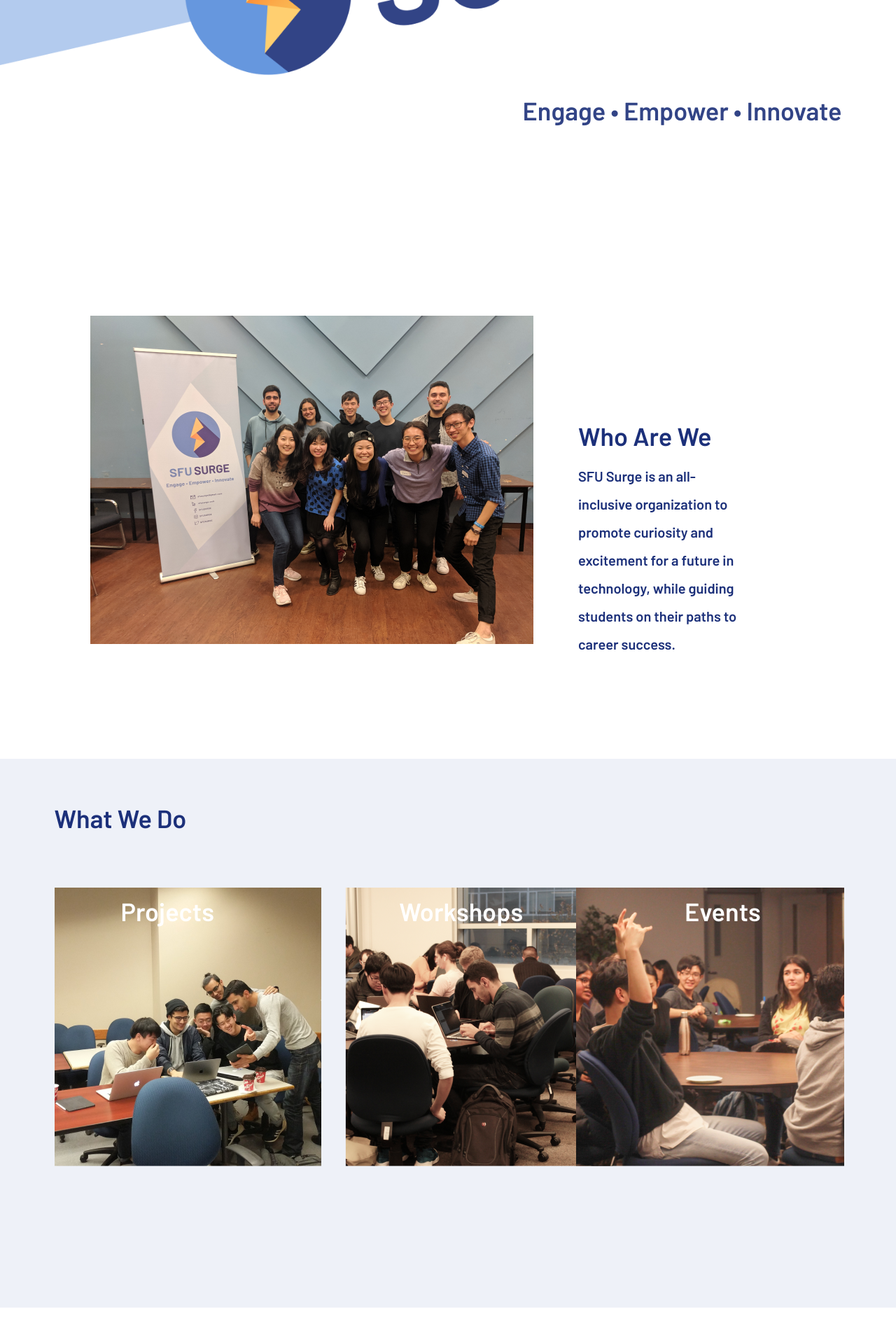
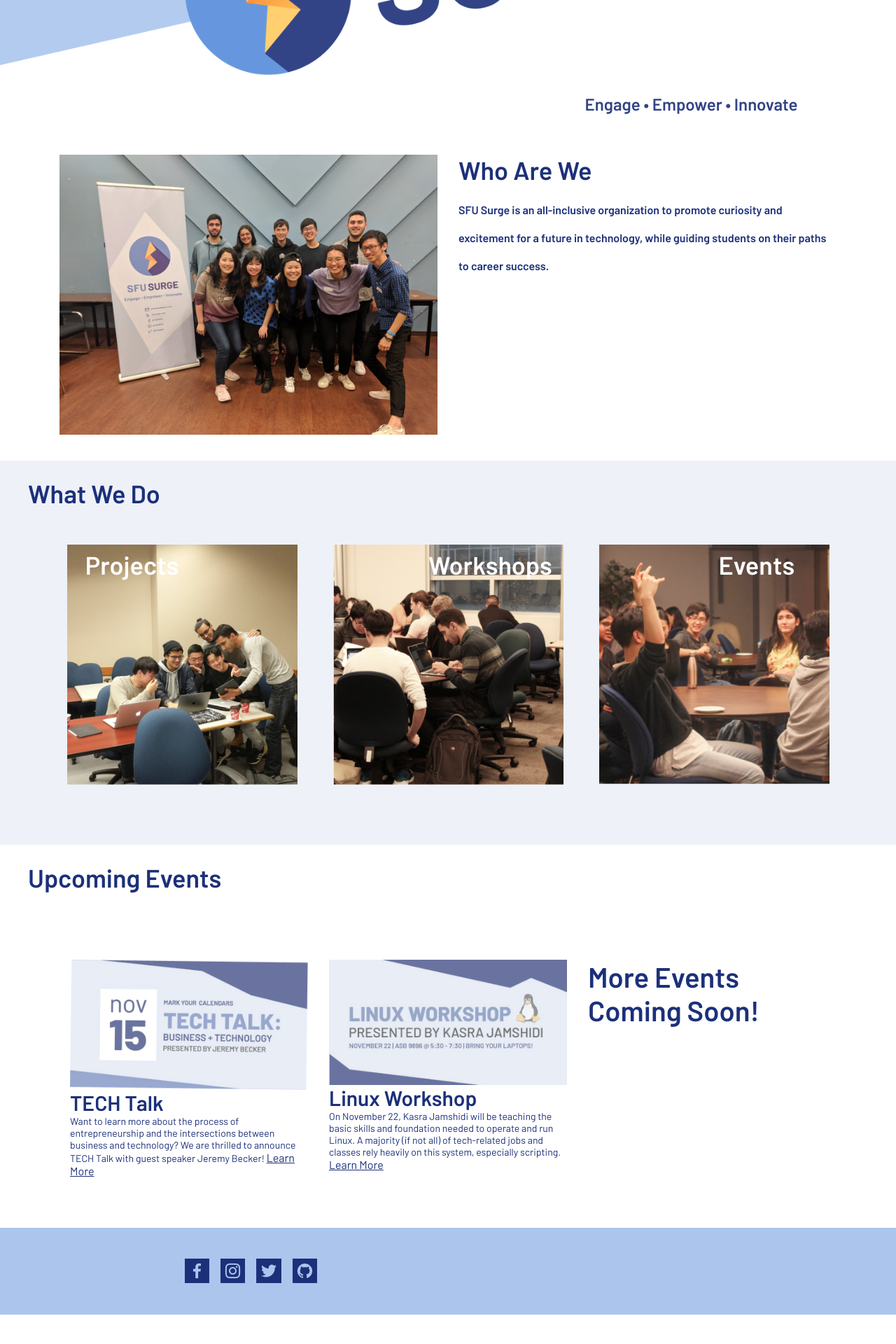
Before and after one commit to sfusurge/surgewebsite, a React (Create React App) app in the folder surge-app/: page / in a window 1280 px wide. Shown: the part 600-2520 px from the top of the page at 70% size. After the commit the page ends 2478 px from the top, so only its background shows below. Built offline with nearby package versions, Linux system fonts and the light colour scheme.

Commit message:
Bootstrapped HomePage

```diff
--- a/surge-app/package.json
+++ b/surge-app/package.json
@@ -9,7 +9,9 @@
     "@testing-library/user-event": "^7.2.1",
     "bootstrap": "^4.4.1",
     "react": "^16.12.0",
+    "react-bootstrap": "^1.0.0-beta.17",
     "react-dom": "^16.12.0",
+    "react-helmet": "^5.2.1",
     "react-router-dom": "^5.1.2",
     "react-scripts": "3.3.1"
   },
--- a/surge-app/public/index.html
+++ b/surge-app/public/index.html
@@ -7,7 +7,7 @@
     <script src="https://ajax.googleapis.com/ajax/libs/jquery/3.4.1/jquery.min.js"></script>
     <script src="https://cdnjs.cloudflare.com/ajax/libs/popper.js/1.16.0/umd/popper.min.js"></script>
     <script src="https://maxcdn.bootstrapcdn.com/bootstrap/4.4.1/js/bootstrap.min.js"></script>
-    <title>React App</title>
+    <title>SFU Surge</title>
   </head>
   <body>
     <div id="root"></div>
--- a/surge-app/src/App.css
+++ b/surge-app/src/App.css
@@ -58,16 +58,11 @@
 
 .imgAndText{
   position: relative;
-  width: 1440;
-  height: 883px;
-
+  padding:3%;
 }
 
 .whoAreWeDiv {
-  position: absolute;
-  top: 250px;
-  left: 114px;
-  bottom: 10px;
+  position: relative;
 }
 
 .imgText {
@@ -101,8 +96,6 @@
 .whoAreWeImg {
   width: 633px;
   height: 469px;
-
-
   background: #1C307A;
   mix-blend-mode: darken;
   opacity: 0.5;
@@ -119,24 +112,19 @@
 }
 
 .sectionHeadingDiv{
-  padding: 5%;
+  padding: 2%;
 }
 .whatWeDoDiv{
   position: relative;
-  margin-left: 5%;
-  height: 600px;
+  left:0;
+  right:0;
+  margin:auto;
+  padding-bottom:6%;
 }
 
-.whatWeDoImg2{
-  position: absolute;
-  top: 0%;
-  left:35%;
-  bottom: 5%;
-}
-.whatWeDoImg3{
-  position: absolute;
-  top: 0%;
-  right:5%;
+.whatWeDoImgs{
+  position: relative;
+  margin:3%;
 }
 
 .whatWeDoImgText1{
@@ -180,35 +168,32 @@
   color: #FFFFFF;
 }
 
+/* EVENTS */
+
 .eventsDiv{
   position: relative;
-  margin-left: 5%;
-  height: 600px;
+  left:0;
+  right:0;
+  margin:auto;
 }
 
-.eventsBgRectangle2{
-  position: absolute;
-  top: 0%;
-  left:34%;
-  bottom: 5%;
+.eventsBgRectangles{
+  position: relative;
 }
-.eventsBgRectangle3{
-  position: absolute;
-  top: 0%;
-  right:5%;
+.eventHeadingStyle{
+  font-family: Barlow;
+  font-style: normal;
+  font-weight: 800;
+  font-size: 30px;
+  line-height: 36px;
+  color: #1C307A;
+}
+.eventImgs{
+  position: relative;
 }
 
-.eventImg1{
-  position: absolute;
-  top:0%;
-  left: 0.5%;
-}
-
-.eventText1{
-  position: absolute;
-  width:18%;
-  top:40%;
-  left:5%;
+.eventTexts{
+  position: relative;
 }
 
 .eventTextStyle{
@@ -219,25 +204,9 @@
   line-height: 17px;
 }
 
-.eventHeadingStyle{
-  font-family: Barlow;
-  font-style: normal;
-  font-weight: 800;
-  font-size: 30px;
-  line-height: 36px;
-
-  color: #1C307A;
-}
-
-.learnMore1{
-  position: absolute;
-  top:65%;
-  right:79%;
-}
-
 
 .learnMoreStyle{
-  ont-family: Barlow;
+  font-family: Barlow;
   font-style: normal;
   font-weight: 500;
   font-size: 16px;
@@ -247,30 +216,8 @@
   color: #1C307A;
 }
 
-.eventImg2{
-  position: absolute;
-  top:0%;
-  left: 3%;
-}
-
-.eventText2{
-  position: absolute;
-  width:60%;
-  top:40%;
-  left:18%;
-}
-
-.learnMore2{
-  position: absolute;
-  top:65%;
-  right:20%;
-}
-
 .moreComing{
-  position: absolute;
-  width:20%;
-  right: 8%;
-  top:30%;
+  position: relative;
 }
 
 .moreComingStyle{
@@ -279,12 +226,8 @@
   font-weight: 800;
   font-size: 40px;
   line-height: 48px;
-
   color: #1C307A;
 }
-
-
-
 
 
 
--- a/surge-app/src/components/Home.jsx
+++ b/surge-app/src/components/Home.jsx
@@ -1,4 +1,9 @@
 import React, { Component } from "react";
+import Row from 'react-bootstrap/Row';
+import Col from 'react-bootstrap/Col';
+import Container from 'react-bootstrap/Container';
+import Image from 'react-bootstrap/Image';
+
 import "../style/home.css";
 import homeTitle from "../assets/SURGETITLE.png";
 import whoAreWe from "../assets/whoAreWe.png";
@@ -10,11 +15,13 @@
 import eventImg1 from "../assets/eventImg1.png"
 import eventImg2 from "../assets/eventImg2.png"
 import Footer from "./Navigation/Footer.js";
+
 class Home extends Component {
   state = {};
   render() {
     return (
-      <React.Fragment>
+      <React.Fragment className="appContainer">
+
             <div className="container-fluid" id="homeHeaderImg">
               <section id="pgHeadingHome">
                 <div className="titleDiv">
@@ -28,125 +35,145 @@
               </section>
 
               <div className="EEIdiv">
-            <p className="EEI">
-              <b>Engage • Empower • Innovate </b>
+                  <Container>
+                      <Row >
+                          <Col md={{offset:6},12} xs={11} sm={12}>
+                            <p className="EEI" >
+                              <b >Engage • Empower • Innovate </b>
                             </p>
+                          </Col>
+                      </Row>
+                  </Container>
               </div>
             </div>
 
+
         <div className="container-fluid">
           <div className="imgAndText">
-            <div className="whoAreWeDiv">
-              <img
+            <Container>
+                <div className="whoAreWeDiv" >
+                    <Row>
+                        <Col lg={6} >
+                              <Image
                                 className="img-fluid"
                                 src={whoAreWe}
-                alt=""
                               />
-            </div>
-
-            <div className = "imgText">
+                        </Col>
+                        <Col lg={6}>
                             <p className="whoAreWeHeading">Who Are We</p>
                                 <p className="whoAreWeText"> SFU Surge is an all-inclusive organization to promote curiosity and excitement for a future in technology, while guiding students on their paths to career success.</p>
+                        </Col>
+                    </Row>
                 </div>
+            </Container>
           </div>
         </div>
 
+
+
         <div className="container-fluid" id="bluebg">
+
           <div className="sectionHeadingDiv">
             <p  className="sectionHeading">What We Do</p>
           </div>
           <div className="whatWeDoDiv">
-            <div className="whatWeDoImg1">
-              <img
+
+
+            <Container>
+                <Row>
+                    <Col lg={4} md={4} sm={6} xs={4}>
+                        <div class="whatWeDoImgs">
+                          <p className="whatWeDoImgText1">Projects</p>
+                          <Image
                             className="img-fluid"
-                src={whatWeDoImg1}
-                alt=""
-              />
-              <p className="whatWeDoImgText1">Projects</p>
-            </div>
-            <div className="whatWeDoImg2">
-              <img
-                className="img-fluid"
-                src={whatWeDoImg2}
-                alt=""
+                            src={whatWeDoImg1} fluid
                           />
                         </div>
+                    </Col>
+                    <Col lg={4} md={4} sm={6} xs={4}>
+                        <div class="whatWeDoImgs">
                             <p className="whatWeDoImgText2">Workshops</p>
-            <div className="whatWeDoImg3">
-              <img
+                            <Image
                                 className="img-fluid"
-                src={whatWeDoImg3}
-                alt=""
+                                src={whatWeDoImg2} fluid
                             />
                         </div>
+                    </Col>
+                    <Col lg={4} md={4} sm={6} xs={4}>
+                        <div class="whatWeDoImgs">
                             <p className="whatWeDoImgText3">Events</p>
+                          <Image
+                            className="img-fluid"
+                            src={whatWeDoImg3} fluid
+                          />
+                        </div>
+                    </Col>
+                </Row>
+            </Container>
+
           </div>
         </div>
+
+
 
         <div className="container-fluid">
             <div className="sectionHeadingDiv">
                 <p  className="sectionHeading">Upcoming Events</p>
             </div>
 
+        <Container>
             <div className="eventsDiv">
-            <div className="eventsBgRectangle1">
-              <img
+{/*  EVENT1  */}
+                <Container>
+                    <Row>
+                        <Col>
+                            <div className="eventsBgRectangles">
+                                    <div className="eventImgs">
+                                        <Image
                                         className="img-fluid"
-                src={eventsBgRectangle}
-                alt=""
+                                        src={eventImg1}
                                         />
                                     </div>
-            <div className="eventImg1">
-              <img
+                                <div className="eventTexts">
+                                    <h className="eventHeadingStyle">TECH Talk</h>
+                                    <p className="eventTextStyle">Want to learn more about the process of entrepreneurship and the intersections between business and technology? We are thrilled to announce TECH Talk with guest speaker Jeremy Becker! <a href="" className="learnMoreStyle">Learn More</a></p>
+                                </div>
+                            </div>
+                        </Col>
+{/*  EVENT2  */}
+                        <Col>
+                            <div className="eventsBgRectangles">
+                                <div className="eventImgs">
+                                    <Image
                                     className="img-fluid"
-                src={eventImg1}
-                alt=""
+                                    src={eventImg2}
                                     />
                                 </div>
-            <div className="eventText1">
-              <h className="eventHeadingStyle">TECH Talk</h>
-              <p className="eventTextStyle">Want to learn more about the process of entrepreneurship and the intersections between business and technology? We are thrilled to announce TECH Talk with guest speaker Jeremy Becker!</p>
+                                <div className="eventTexts">
+                                    <h className="eventHeadingStyle">Linux Workshop</h>
+                                    <p className="eventTextStyle">On November 22, Kasra Jamshidi will be teaching the basic skills and foundation needed to operate and run Linux. A majority (if not all) of tech-related jobs and classes rely heavily on this system, especially scripting. <a href="" className="learnMoreStyle">Learn More</a></p>
                                 </div>
-            <div className="learnMore1">
-              <a href="" className="learnMoreStyle">Learn More</a>
+                            </div>
+                        </Col>
+{/* Copy-paste above if want more cards */}
+{/*  COMING SOON */}
+                        <Col>
+                            <div className="moreComing">
+                                <p className="moreComingStyle">More Events Coming Soon!</p>
+                            </div>
+                        </Col>
+
+                    </Row>
+                </Container>
+
+
+
+              </div>
+            </Container>
         </div>
 
-            <div className="eventsBgRectangle2">
-              <img
-                className="img-fluid"
-                src={eventsBgRectangle}
-                alt=""
-              />
-              <div className="eventImg2">
-                <img
-                  className="img-fluid"
-                  src={eventImg2}
-                  alt=""
-                />
-              </div>
-              <div className="eventText2">
-                <h className="eventHeadingStyle">Linux Workshop</h>
-                <p className="eventTextStyle">On November 22, Kasra Jamshidi will be teaching the basic skills and foundation needed to operate and run Linux. A majority (if not all) of tech-related jobs and classes rely heavily on this system, especially scripting.</p>
-              </div>
-              <div className="learnMore2">
-                <a href="" className="learnMoreStyle">Learn More</a>
-              </div>
-            </div>
 
-            <div className="eventsBgRectangle3">
-              <img
-                className="img-fluid"
-                src={eventsBgRectangle}
-                alt=""
-              />
-            </div>
 
-            <div className="moreComing">
-              <p className="moreComingStyle">More Events Comming Soon!</p>
-            </div>
-          </div>
-
-        </div>
         <Footer></Footer>
       </React.Fragment>
     );
--- a/surge-app/src/style/home.css
+++ b/surge-app/src/style/home.css
@@ -1,3 +1,29 @@
-body{
-  background-color: black;
+#pgHeadingHome {
+    border-color: "red";
+    border-width: 2;
 }
+
+#homeTitle {
+    width:100%;
+    height: auto;
+}
+
+.EEI {
+    font-size: 150%;
+}
+
+.whoAreWeDiv {
+    right:60%;
+}
+
+.whoAreWeText {
+    font-size: 100%;
+    position:inherit;
+}
+
+.whoAreWeDiv {
+    position: relative;
+    left:0;
+    right:0;
+    margin:auto;
+}
```
Also changed, not shown: surge-app/src/components/Helmet.jsx (added, +31 -0 lines), 1 other file (tests, documents, lock files or other folders). Lines whose indentation alone changed are shown as unchanged.
